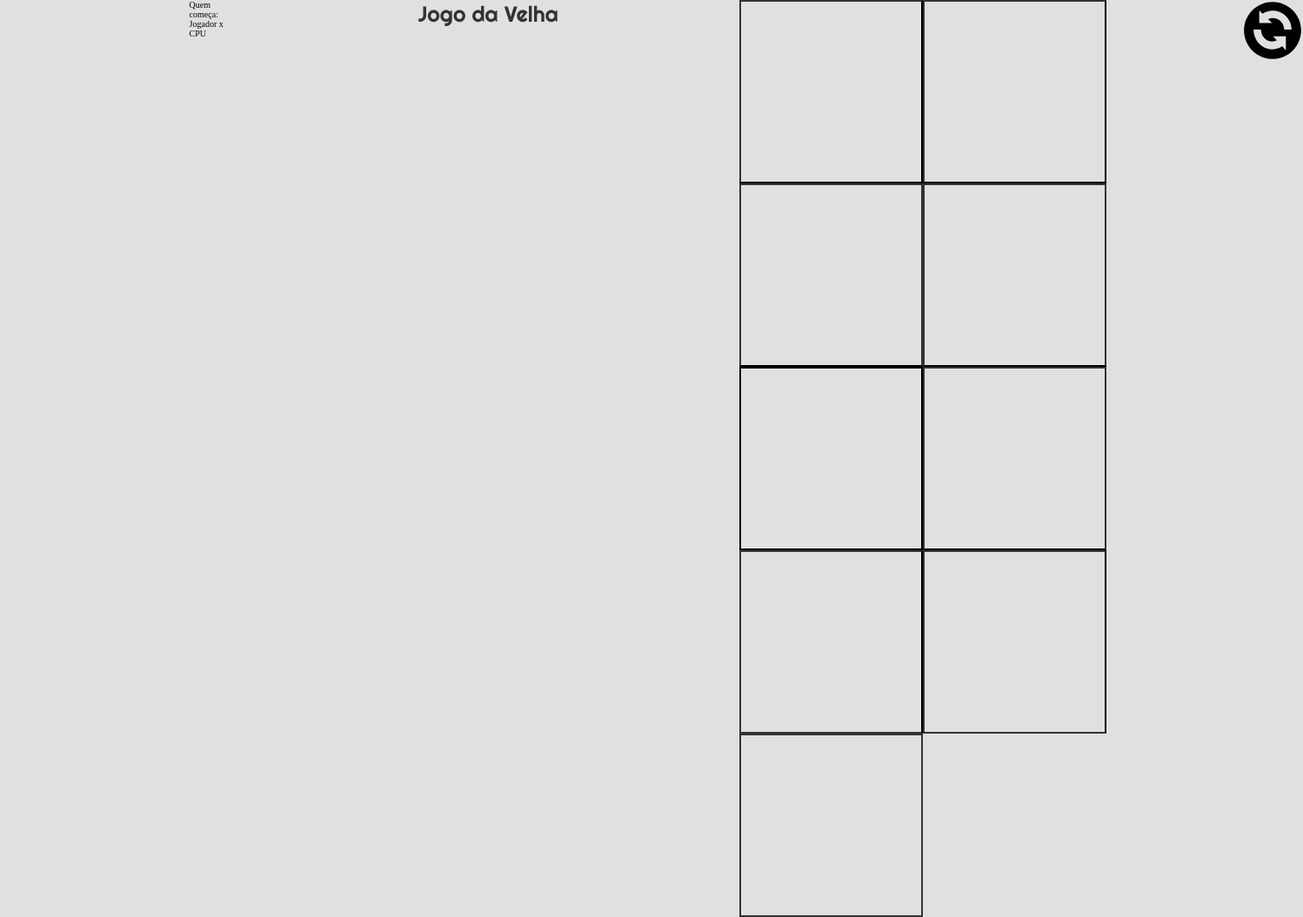
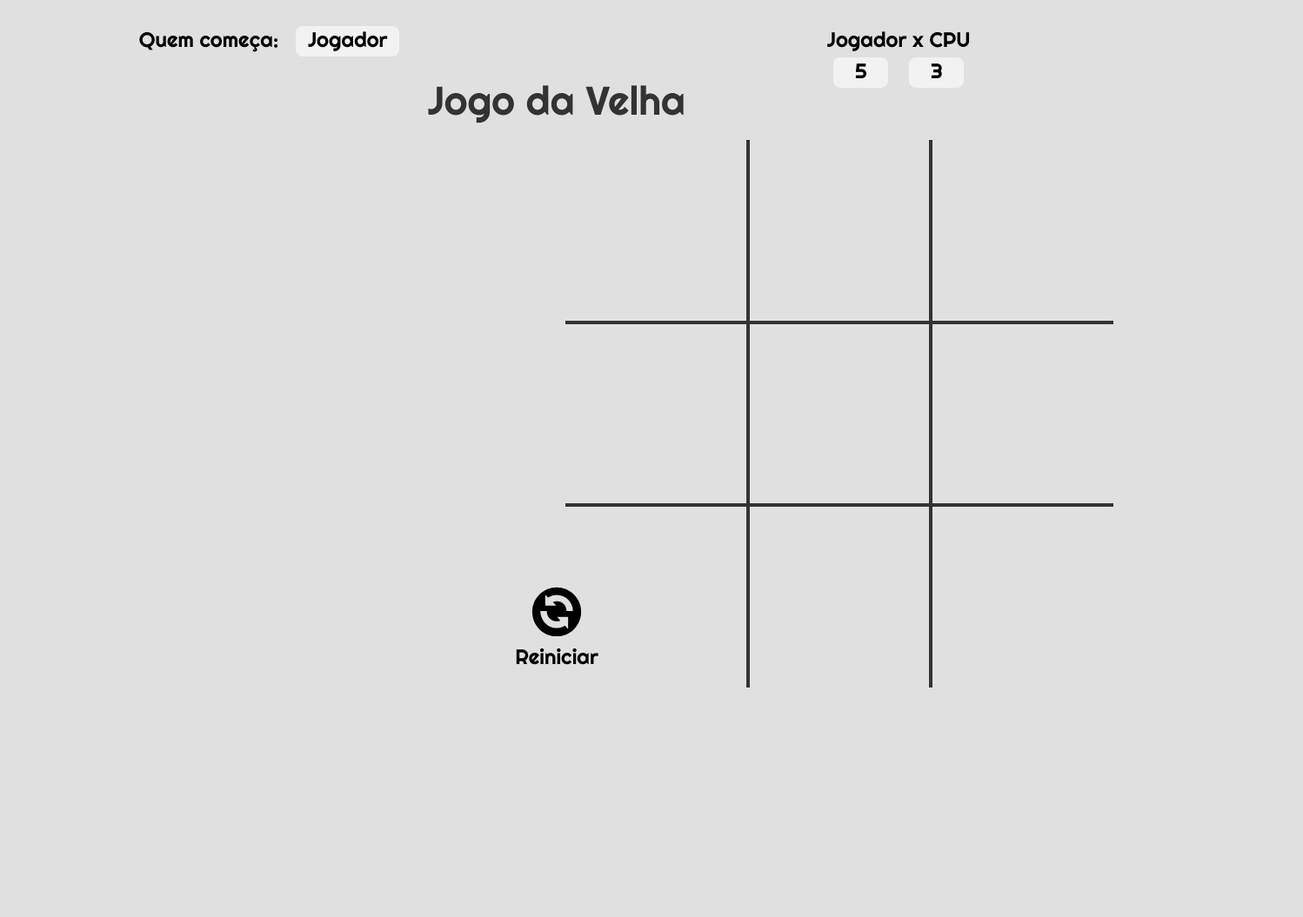
Before and after one commit to adlagomes/JogoDaVelha, a plain HTML site: page index.html in a window 1280 px wide. Shown: the whole page at 87% size, 1498 px wide, since content can reach past the window. After the commit the page ends 801 px from the top, so only its background shows below. Drawn offline with Linux system fonts and the light colour scheme.

Commit message:
layout finalizado

```diff
--- a/index.html
+++ b/index.html
@@ -13,12 +13,17 @@
 <body>
     <header>
         <div class="mostrador">
-            <div>
+            <div id="quemComeca">
                 <p>Quem começa:</p>
+                <div>
+                    Jogador
+                </div>
             </div>
         </div>
         <div class="placar">
             <p>Jogador x CPU</p>
+            <div id="ptsJogador">5</div>
+            <div id="ptsCPU">3</div>
         </div>
     </header>
     <h1>Jogo da Velha</h1>
@@ -35,6 +40,7 @@
     </div>
     <footer>
         <img src="imgs/reset.svg" alt="Reset">
+        <p>Reiniciar</p>
     </footer>
 
 </body>
--- a/style.css
+++ b/style.css
@@ -13,72 +13,155 @@ html {
 body {
     overflow: hidden;
     width: min(59rem, 90%);
-    display: flex;
-    margin: 0 auto;
     width: 100vw;
     background: #E0E0E0;
-    margin-left: 17%;
+    margin-left: 0;
 }
 
 html, body {
+    width: 100vw;
     min-height: 100%;
 }
 
+header {
+    display: flex;
+    font-family: 'Righteous', sans-serif;
+    font-size: 2.4rem;
+    justify-content: space-around;
+    margin-top: 3rem;
+    width: 100%;
+    height: 7.7rem;
+}
+
 h1 {
-    width: 63.9rem;
+    width: 100%;
     height: 5.7rem;
     font-family: 'Righteous', sans-serif;
-    font-size: 2.5rem;
+    font-size: 4.6rem;
     font-weight: 400;
+    margin-top: -2rem;
     margin-bottom: 1.7rem;
     color: #333333;
     text-align: center;
 }
+
+.mostrador {
+    width: 46.7rem;
+    height: 3.8rem;
+    display: flex;
+    flex-wrap: wrap;
+}
+
+.mostrador div p {
+    margin-right: 2rem;
+}
+
+.mostrador div div {
+    width: 11.9rem;
+    height: 3.5rem;
+    border-radius: .8rem;
+    background: #F2F2F2;
+    text-align: center;
+}
+
+.mostrador #quemComeca {
+    display: flex;
+    width: 30.4rem;
+    height: 3.8rem;
+}
+
+.placar {
+    width: 17.4rem;
+    height: 7.7rem;
+    display: flex;
+    flex-direction: row;
+    flex-wrap: wrap;
+    justify-content: space-around;
+}
+
+.placar p {
+    text-align: start;
+}
+
+.placar #ptsJogador, #ptsCPU {
+    width: 6.3rem;
+    height: 3.5rem;
+    border-radius: .8rem;
+    text-align: center;
+    background: #F2F2F2
+}
+
 .tabuleiro {
-    width: 63.9rem;
+    width: 64rem;
+    height: 64rem;
+    margin-left: 65rem;
+    display: flex;
+    flex-wrap: wrap;
+    align-content: flex-start; /* reuniu todos os quadrados */
 }
 .slot{
-    width: 21.1rem;
-    height: 21.1rem;
+    width: 21rem;
+    height: 21rem;
     background: none;
-    float: left;
-    text-align: center;
-    padding-top: 6.5rem;
+    display: flex;
+    margin: 0;
+    padding: 0;
     cursor: pointer;
+}
+
+/* MONTANDO AS LINHAS DO TABULEIRO*/
+
+#slot1 {
+    border-right: .2rem solid #333333;
+    border-bottom: .2rem solid #333333;
+}
+#slot2 {
+    border-left: .2rem solid #333333;
+    border-right: .2rem solid #333333;
+    border-bottom: .2rem solid #333333;
+}
+#slot3 {
+    border-left: .2rem solid #333333;
+    border-bottom: .2rem solid #333333;
+}
+#slot4 {
+    border-top: .2rem solid #333333;
+    border-right: .2rem solid #333333;
+    border-bottom: .2rem solid #333333;
+}
+#slot5 {
     border: .2rem solid #333333;
 }
-.tabuleiro #slot1 {
-    border-right: .2rem solid black;
-    border-bottom: .2rem solid black;
+#slot6 {
+    border-top: .2rem solid #333333;
+    border-left: .2rem solid #333333;
+    border-bottom: .2rem solid #333333;
 }
-.tabuleiro #slot2 {
-    border-right: .2rem solid black;
-    border-bottom: .2rem solid black;
+#slot7 {
+    border-right: .2rem solid #333333;
+    border-top: .2rem solid #333333;
 }
-.tabuleiro #slot3 {
-    /* border-right: .2rem solid black; */
-    border-bottom: .2rem solid black;
+#slot8 {
+    border-left: .2rem solid #333333;
+    border-right: .2rem solid #333333;
+    border-top: .2rem solid #333333;
 }
-.tabuleiro #slot4 {
-    /* border-right: .2rem solid black; */
-    border-bottom: .2rem solid black;
+#slot9 {
+    border-left: .2rem solid #333333;
+    border-top: .2rem solid #333333;
 }
-.tabuleiro #slot5 {
-    border: .2rem solid black;
+
+footer {
+    font-family: 'Righteous', sans-serif;
+    font-size: 2.4rem;
+    position: absolute;
+    bottom: 3rem;
+    width: 100%;
+    text-align: center;
+    line-height: 3rem;
 }
-.tabuleiro #slot6 {
-    /* border-right: .2rem solid black; */
-    border-bottom: .2rem solid black;
+
+footer img {
+    width: 6rem;
+    cursor: pointer;
 }
-.tabuleiro #slot7 {
-    border-right: .2rem solid black;
-    /* border-bottom: .2rem solid black; */
-}
-.tabuleiro #slot8 {
-    border-right: .2rem solid black;
-    /* border-bottom: .2rem solid black; */
-}
-.tabuleiro #slot9 {
-    /* border-right: .2rem solid black; */
-    /* border-bottom: .2rem solid black; */
-}
```
